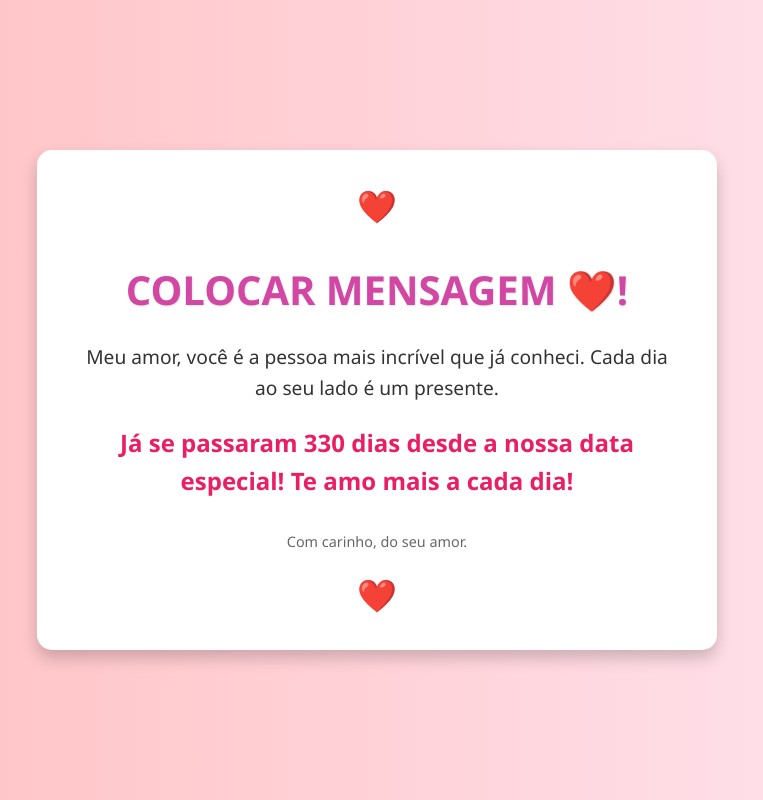
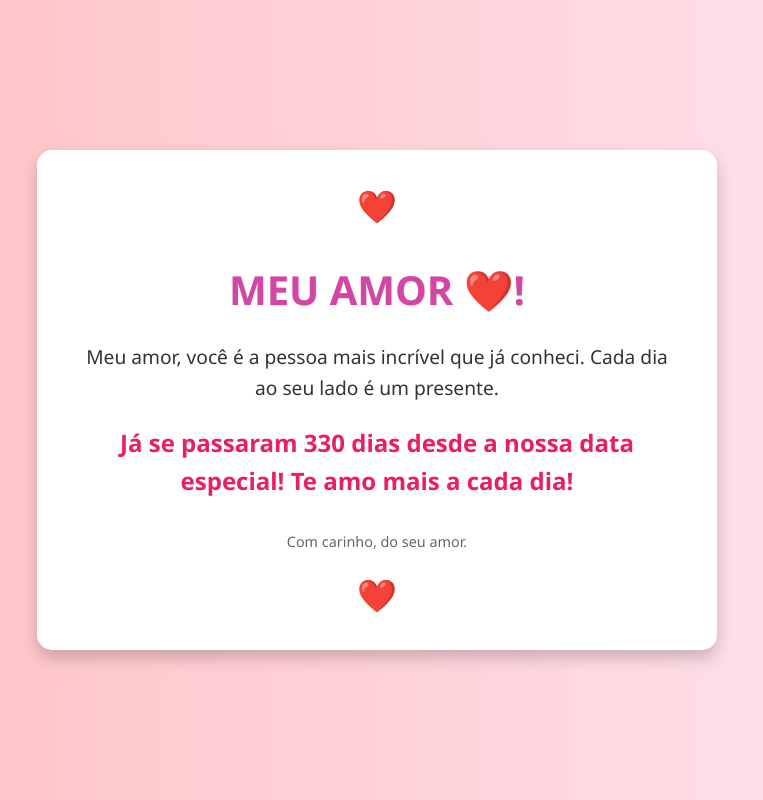
Before and after one commit to tsoliveira79/qrcode-dias-namorados, a plain HTML site: page index.html in a window 1280 px wide. Shown: the whole page, without its empty margins (263-1026 px from the left). Drawn offline with Linux system fonts and the light colour scheme.

Commit message:
Update index.html

```diff
--- a/index.html
+++ b/index.html
@@ -63,7 +63,7 @@
 <body>
     <div class="container">
         <span class="heart">❤️</span>
-        <h1>COLOCAR MENSAGEM ❤️!</h1>
+        <h1>MEU AMOR  ❤️!</h1>
         <p id="mensagem-especial">
             </p>
         <span id="contagem-dias" class="highlight">
```
